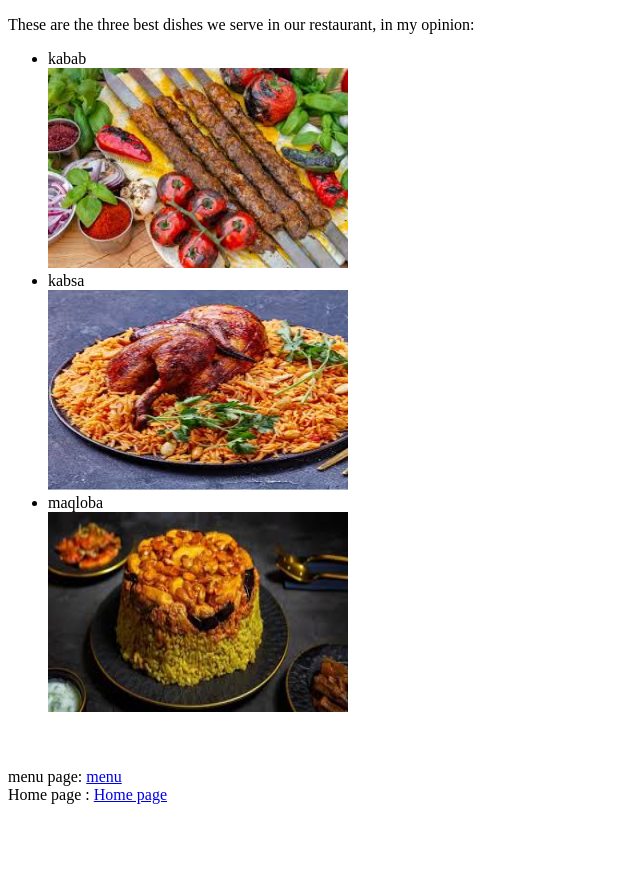
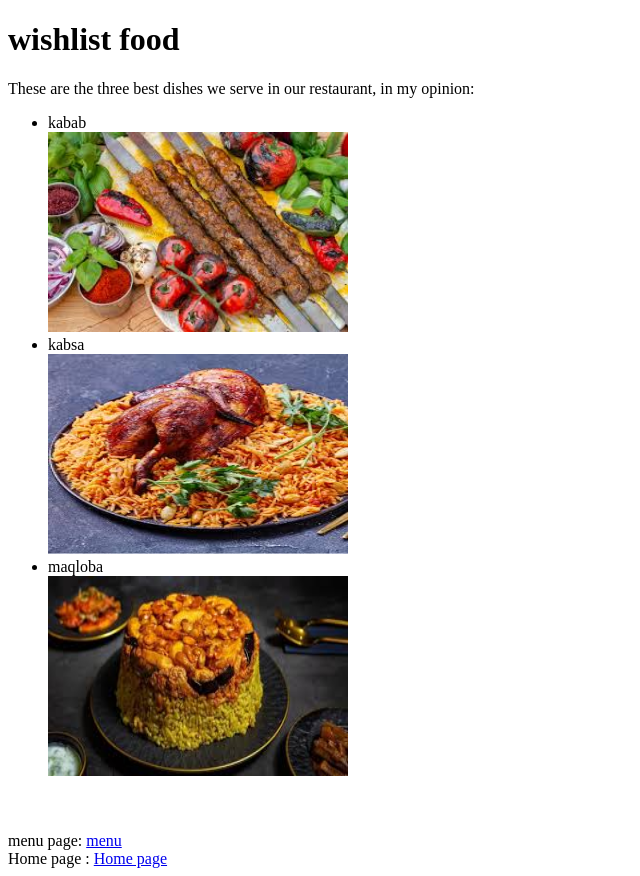
Before and after one commit to shahdjalal/html_project, a plain HTML site: page wishlist.html in a window 1280 px wide. Shown: the whole page, without its empty margins (0-640 px from the left). Before the commit the page ends 812 px from the top, so only its background shows below. Drawn offline with Linux system fonts and the light colour scheme.

Commit message:
Add files via upload

```diff
--- a/wishlist.html
+++ b/wishlist.html
@@ -6,7 +6,7 @@
     <title>wishlist</title>
 </head>
 <body>
-
+  <h1>wishlist food</h1>
   <p>These are the three best dishes we serve in our restaurant, in my opinion:</p>
 
   <ul>
```
